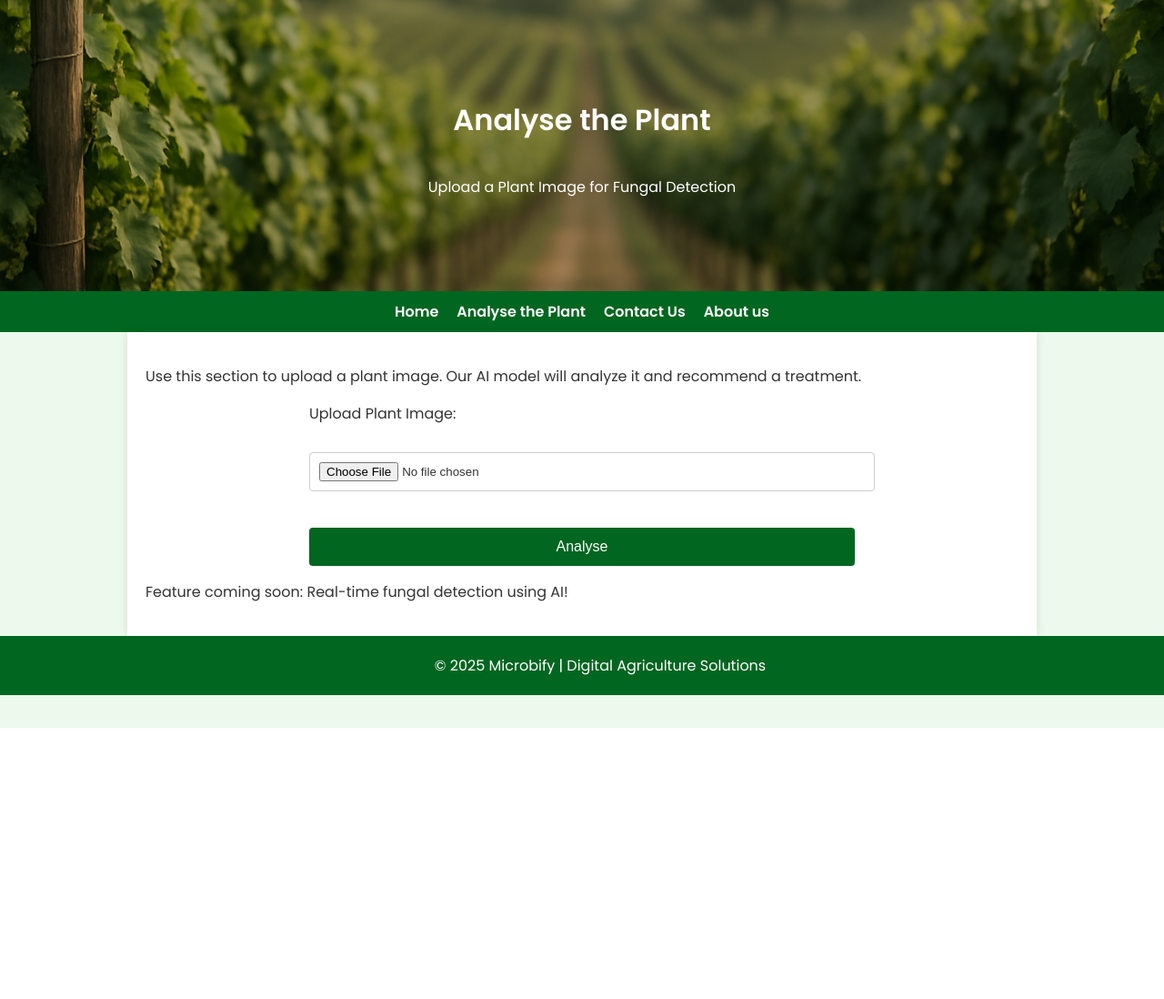
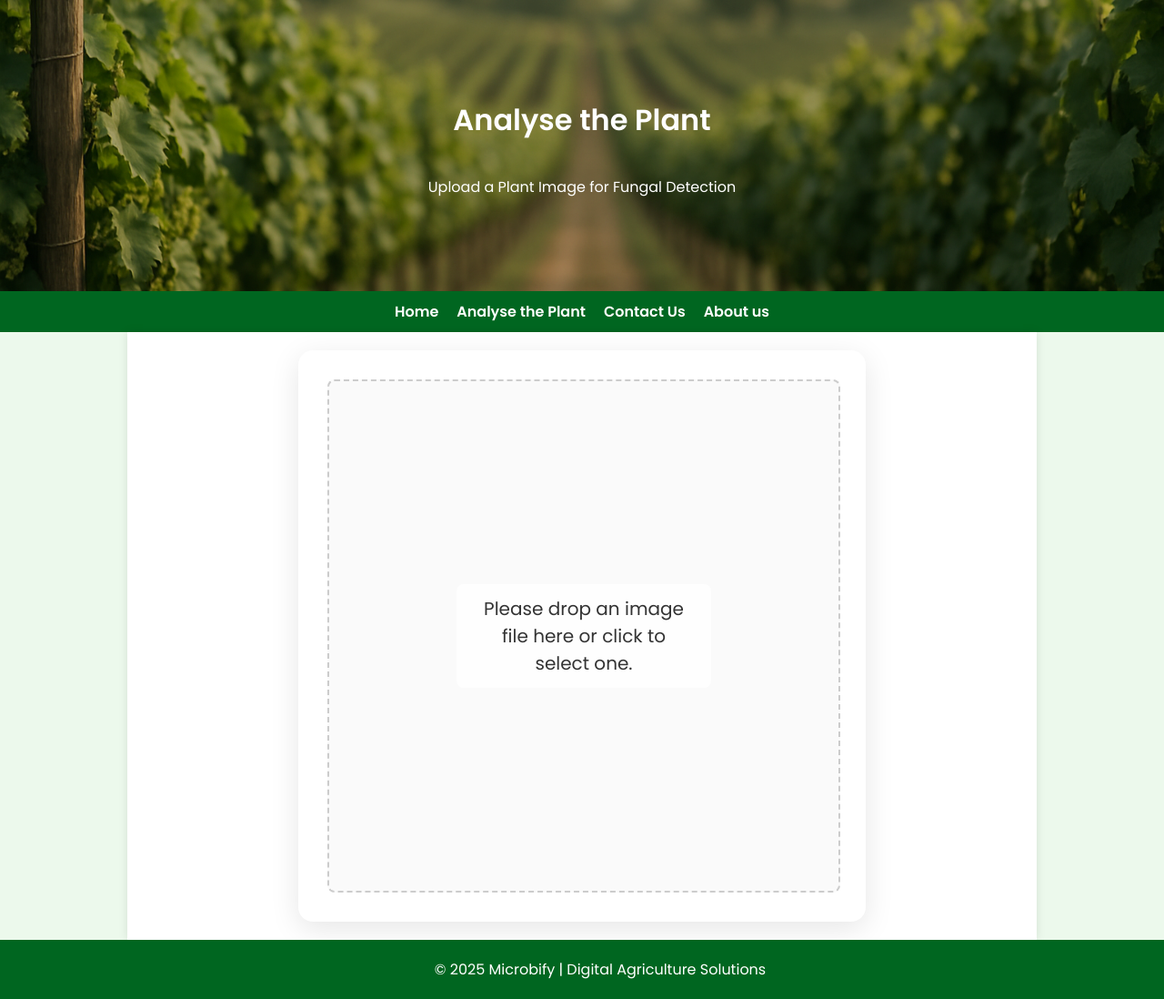
Before and after one commit to merlin-von-deggendorf/microbify, a Flask app: page /analyse in a window 1280 px wide. Shown: the whole page at 91% size. Before the commit the page ends 800 px from the top, so only its background shows below. Run offline with Flask 3, Linux system fonts and the light colour scheme.

Commit message:
Refactor upload section to use a drop zone for image files in analyse.html

```diff
--- a/templates/analyse.html
+++ b/templates/analyse.html
@@ -5,13 +5,18 @@
 {% endblock %}
 
 {% block content %}
-    <p>Use this section to upload a plant image. Our AI model will analyze it and recommend a treatment.</p>
+ <link rel="stylesheet" href="{{ url_for('static', filename='classifier/style.css') }}">
+<script src="{{ url_for('static', filename='classifier/script.js') }}"></script>
 
-    <form>
-        <label for="plantImage">Upload Plant Image:</label><br><br>
-        <input type="file" id="plantImage" name="plantImage" accept="image/*"><br><br>
-        <button type="submit">Analyse</button>
-    </form>
-
-    <p>Feature coming soon: Real-time fungal detection using AI!</p>
+      <div class="main-div" id="main-div">
+      <!-- Drop zone container -->
+      <div id="drop-zone" class="drop-zone">
+        <!-- Background preview image (initially hidden) -->
+        <img class="preview-bg" src="" id="preview-bg">
+        <input type="file" name="file" id="file-input" style="display:none;">
+        <div class="output-div" id="output-div">
+          Please drop an image file here or click to select one.
+        </div>
+      </div>
+    </div>
 {% endblock %}
```
